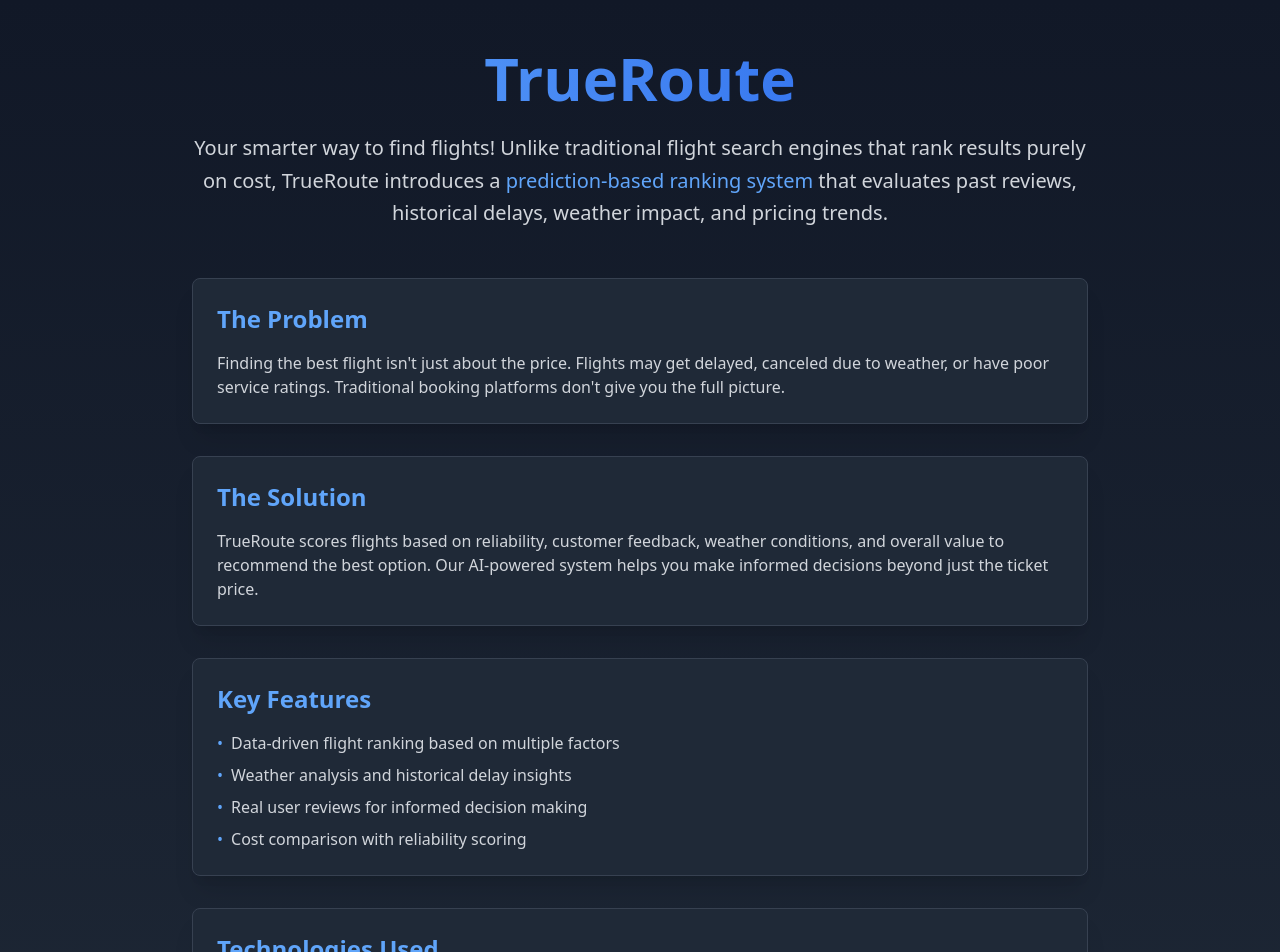
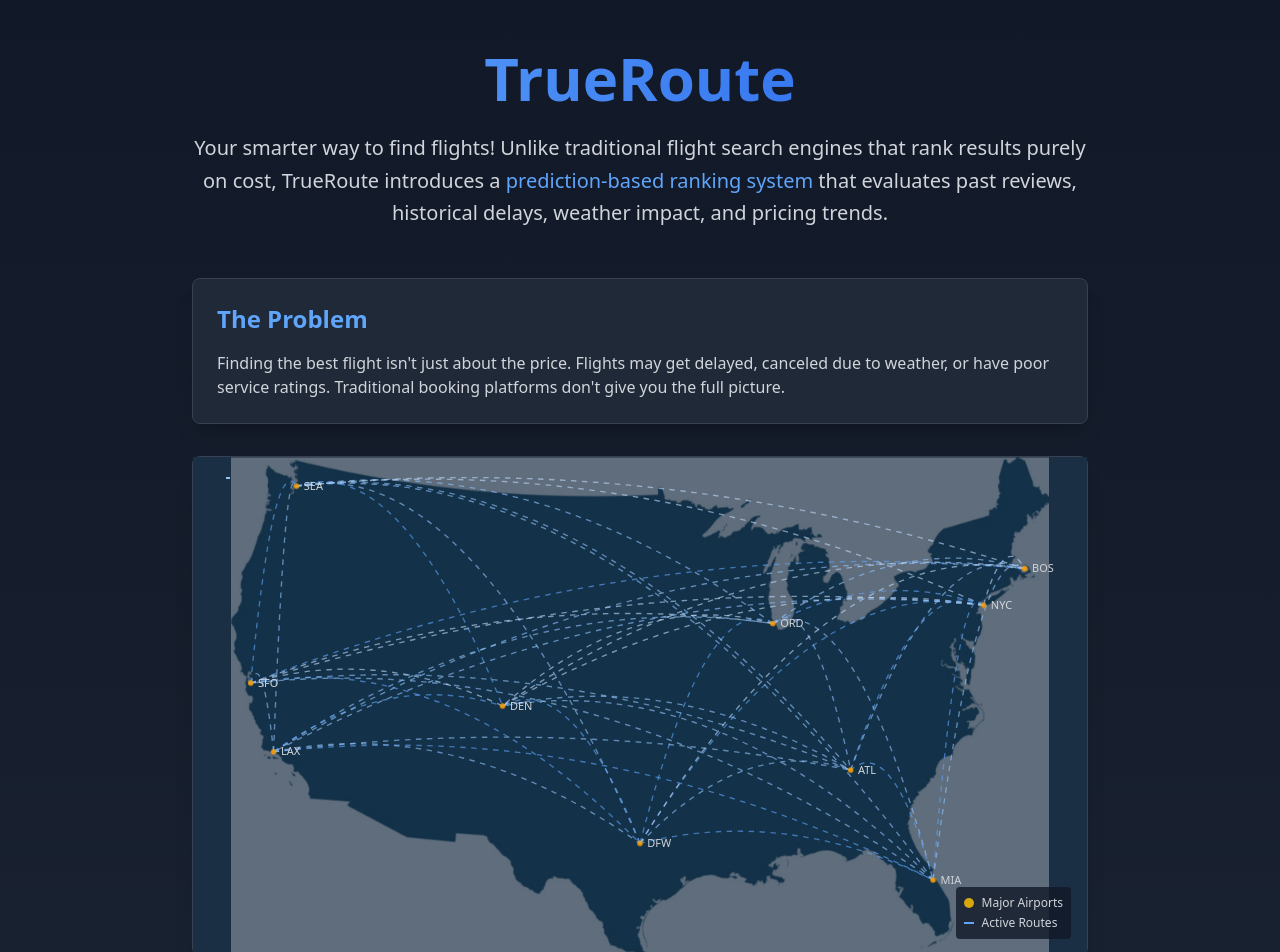
Before and after one commit to sherwinvishesh/TrueRoute, a React (Vite) app in the folder frontend/: page / in a window 1280 px wide. Shown: the top 952 px of the page. Built offline with nearby package versions, Linux system fonts and the light colour scheme.

Commit message:
Update HomePage.jsx

```diff
--- a/frontend/src/pages/HomePage.jsx
+++ b/frontend/src/pages/HomePage.jsx
@@ -1,3 +1,4 @@
+import FlightMap from './../components/ui/USFlightAnimation';
 const HomePage = () => {
     const handleNavigation = () => {
       window.location.href = '/flights';
@@ -30,6 +31,10 @@ const HomePage = () => {
                   platforms don't give you the full picture.
                 </p>
               </div>
+
+
+              <FlightMap />
+
 
               {/* Solution Section */}
               <div className="bg-gray-800 rounded-lg p-6 shadow-xl border border-gray-700">
```
